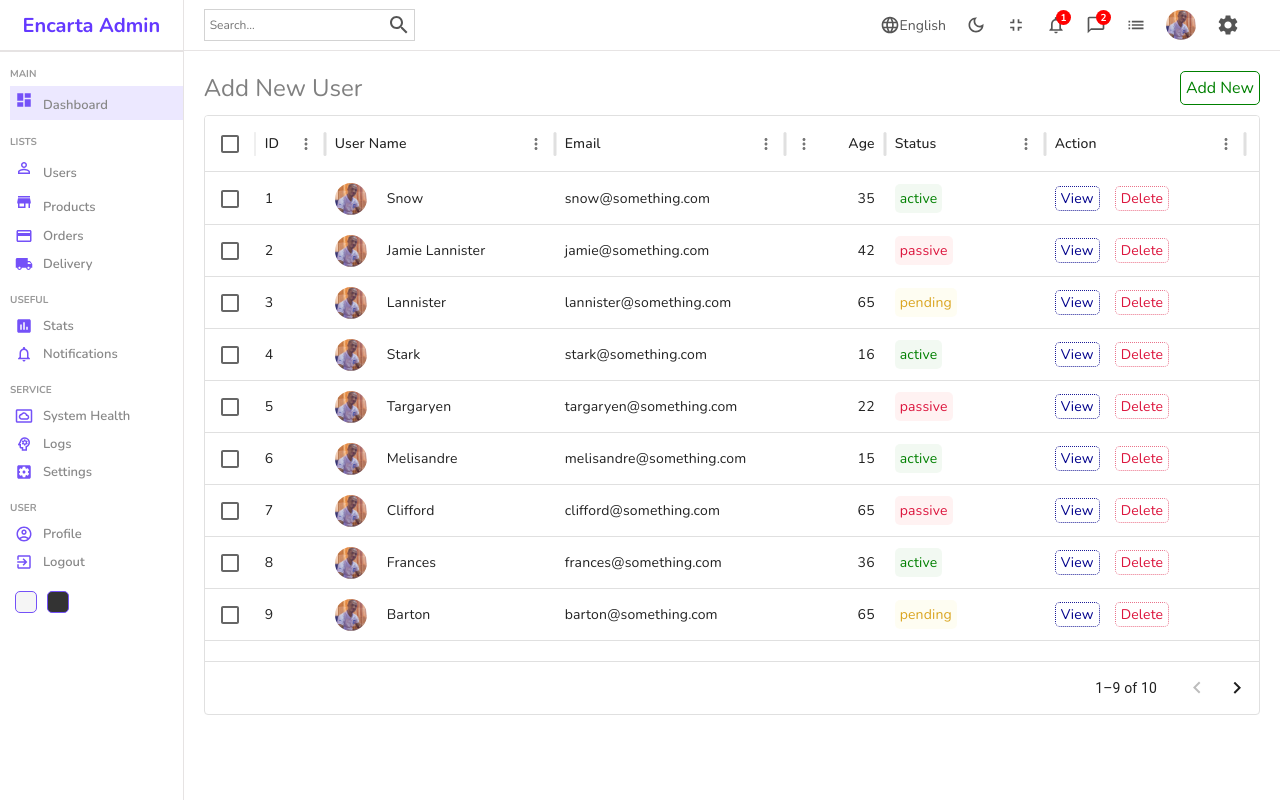
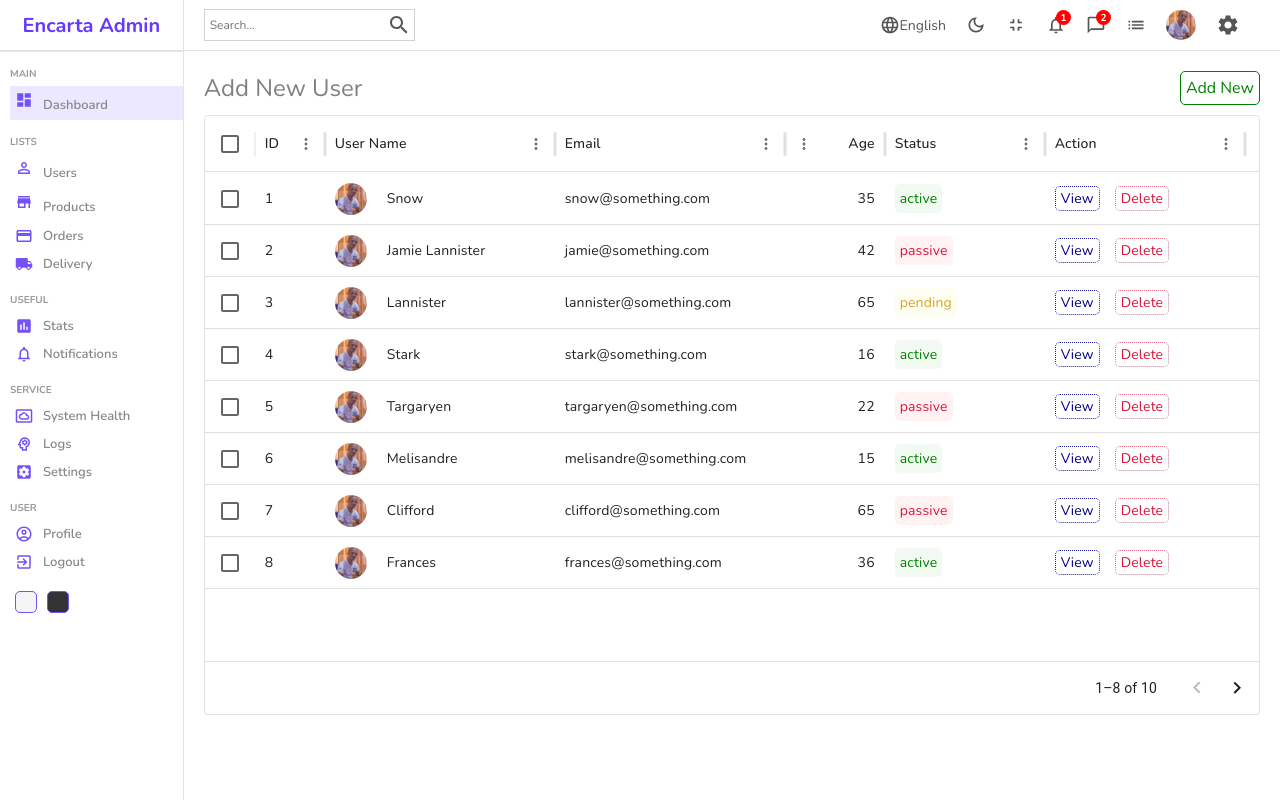
Before and after one commit to anyars-encarta/dashboard-admin, a React (Create React App) app: page /users in a window 1280 px wide. Built offline with nearby package versions, Linux system fonts and the light colour scheme.

Commit message:
Add delete user functionality

```diff
--- a/src/components/datatable/Datatable.jsx
+++ b/src/components/datatable/Datatable.jsx
@@ -1,20 +1,25 @@
-import React from 'react';
+import React, { useState } from 'react';
 import { DataGrid } from '@mui/x-data-grid';
 import { userRows, userColumns } from '../../constants/tableData';
 import './datatable.scss';
 import { Link } from 'react-router-dom';
 
 const Datatable = () => {
+    const [data, setData] = useState(userRows);
+
+    const handleDelete = (id) => {
+        setData(data.filter((item) => item.id !== id));
+    };
 
     const actionColumn = [{
-        field: 'action', headerName: 'Action', width: 200, renderCell: () => {
+        field: 'action', headerName: 'Action', width: 200, renderCell: (params) => {
             return (
                 <div className='cellAction'>
-                    <Link to="/users/:userId" className='link'>
+                    <Link to={"/users/" + params.row.id} className='link'>
                         <span className="viewButton">View</span>
                     </Link>
                     <div>
-                        <span className="deleteButton">Delete</span>
+                        <span className="deleteButton" onClick={() => handleDelete(params.row.id)}>Delete</span>
                     </div>
                 </div>
             )
@@ -31,12 +36,12 @@ const Datatable = () => {
             </div>
             {/* <div style={{ height: 400, width: '100%' }}> */}
             <DataGrid
-                rows={userRows}
+                rows={data}
                 columns={userColumns.concat(actionColumn)}
                 disableRowSelectionOnClick
                 initialState={{
                     pagination: {
-                        paginationModel: { page: 0, pageSize: 9 },
+                        paginationModel: { page: 0, pageSize: 8 },
                     },
                 }}
                 pageSizeOptions={[5, 10]}
```
